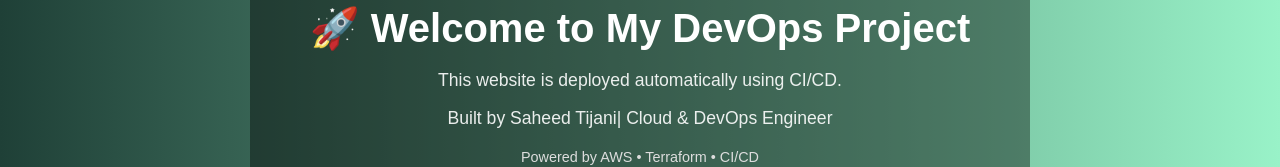
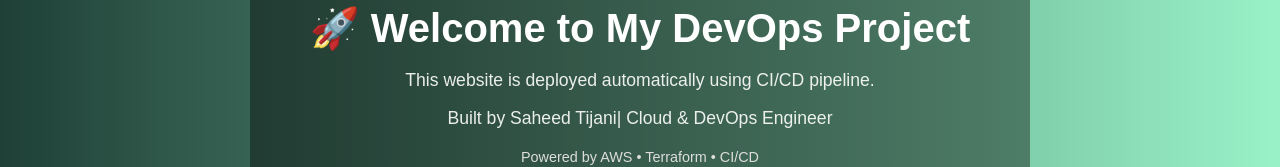
Before and after one commit to saheedtijani0912-sys/aws-private-ec2-alb-terraform-ci-cd, a plain HTML site: page website/index.html in a window 1280 px wide. Shown: the part 328-495 px from the top of the page. Drawn offline with Linux system fonts and the light colour scheme.

Commit message:
website deployment:

```diff
--- a/website/index.html
+++ b/website/index.html
@@ -50,7 +50,7 @@
         <h1>🚀 Welcome to My DevOps Project</h1>
 
         <p>
-            This website is deployed automatically using CI/CD.
+            This website is deployed automatically using CI/CD pipeline.
         </p>
 
         <p>
```
